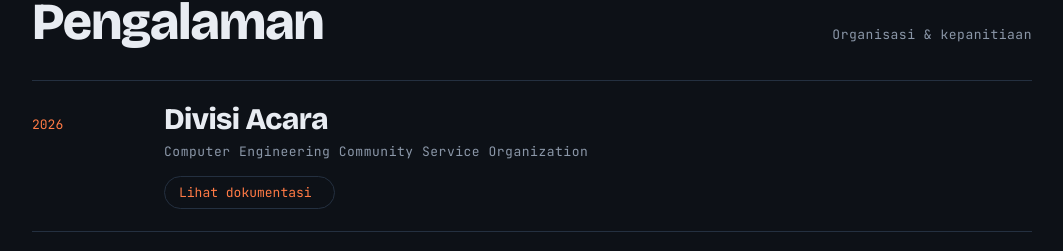
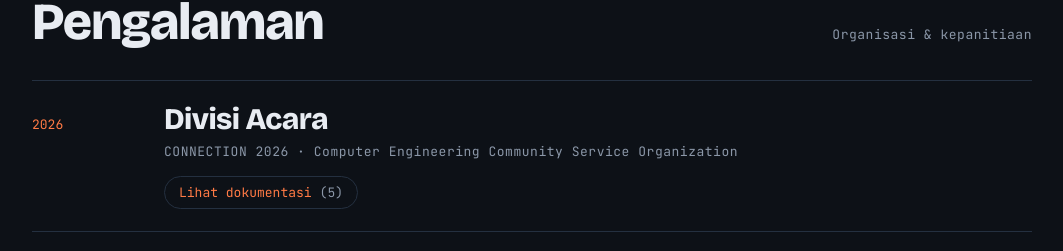
Before and after one commit to BadakGanteng31/BadakGanteng31.github.io, a plain HTML site: page index.html in a window 1280 px wide. Shown: the part 2517-2768 px from the top of the page, without its empty margins (108-1171 px from the left). Drawn offline with nearby package versions, Linux system fonts and the light colour scheme.

Commit message:
Isi dokumentasi CONNECTION 2026
Lima foto pengabdian masyarakat beserta keterangan dan deskripsi
sementara. Baris pengalaman sekarang menyebut nama acara CONNECTION
2026.

Co-Authored-By: Claude Opus 5.5 <noreply@anthropic.com>
Claude-Session: https://claude.ai/code/session_011m6P4KryGEDCT8EHTHLMKP

```diff
--- a/index.html
+++ b/index.html
@@ -278,7 +278,7 @@ footer .wrap { display: flex; justify-content: space-between; gap: 12px; flex-wr
           <span class="n">2026</span>
           <div>
             <strong>Divisi Acara</strong>
-            <span class="mono meta">Computer Engineering Community Service Organization</span>
+            <span class="mono meta">CONNECTION 2026 · Computer Engineering Community Service Organization</span>
             <button class="doc-btn" type="button" data-doc="cecso">Lihat dokumentasi <span class="count"></span></button>
           </div>
         </li>
@@ -398,9 +398,15 @@ footer .wrap { display: flex; justify-content: space-between; gap: 12px; flex-wr
 const DOKUMENTASI = {
   cecso: {
     judul: "Divisi Acara",
-    acara: "Computer Engineering Community Service Organization",
-    deskripsi: "",
-    foto: [],
+    acara: "CONNECTION 2026 · Computer Engineering Community Service Organization",
+    deskripsi: "Program pengabdian masyarakat Himpunan Mahasiswa Teknik Komputer Telkom University dengan tagline #JanganMatiTanpaAbdi, berisi permainan edukatif dan kegiatan belajar bersama siswa sekolah dasar. Sebagai anggota Divisi Acara, saya ikut menyiapkan dan menjalankan rangkaian kegiatan.",
+    foto: [
+      { src: "dokumentasi/connection/01.webp", caption: "Permainan bersama siswa di halaman sekolah" },
+      { src: "dokumentasi/connection/02.webp", caption: "Permainan kelompok bersama siswa" },
+      { src: "dokumentasi/connection/03.webp", caption: "Panitia mendampingi siswa saat permainan" },
+      { src: "dokumentasi/connection/04.webp", caption: "Kegiatan belajar bersama siswa di kelas" },
+      { src: "dokumentasi/connection/05.webp", caption: "Keceriaan siswa di kelas" }
+    ],
     link: []
   },
   overclock: {
```
Also changed, not shown: dokumentasi/connection/01.webp (added), dokumentasi/connection/02.webp (added), dokumentasi/connection/03.webp (added), dokumentasi/connection/04.webp (added), dokumentasi/connection/05.webp (added).
